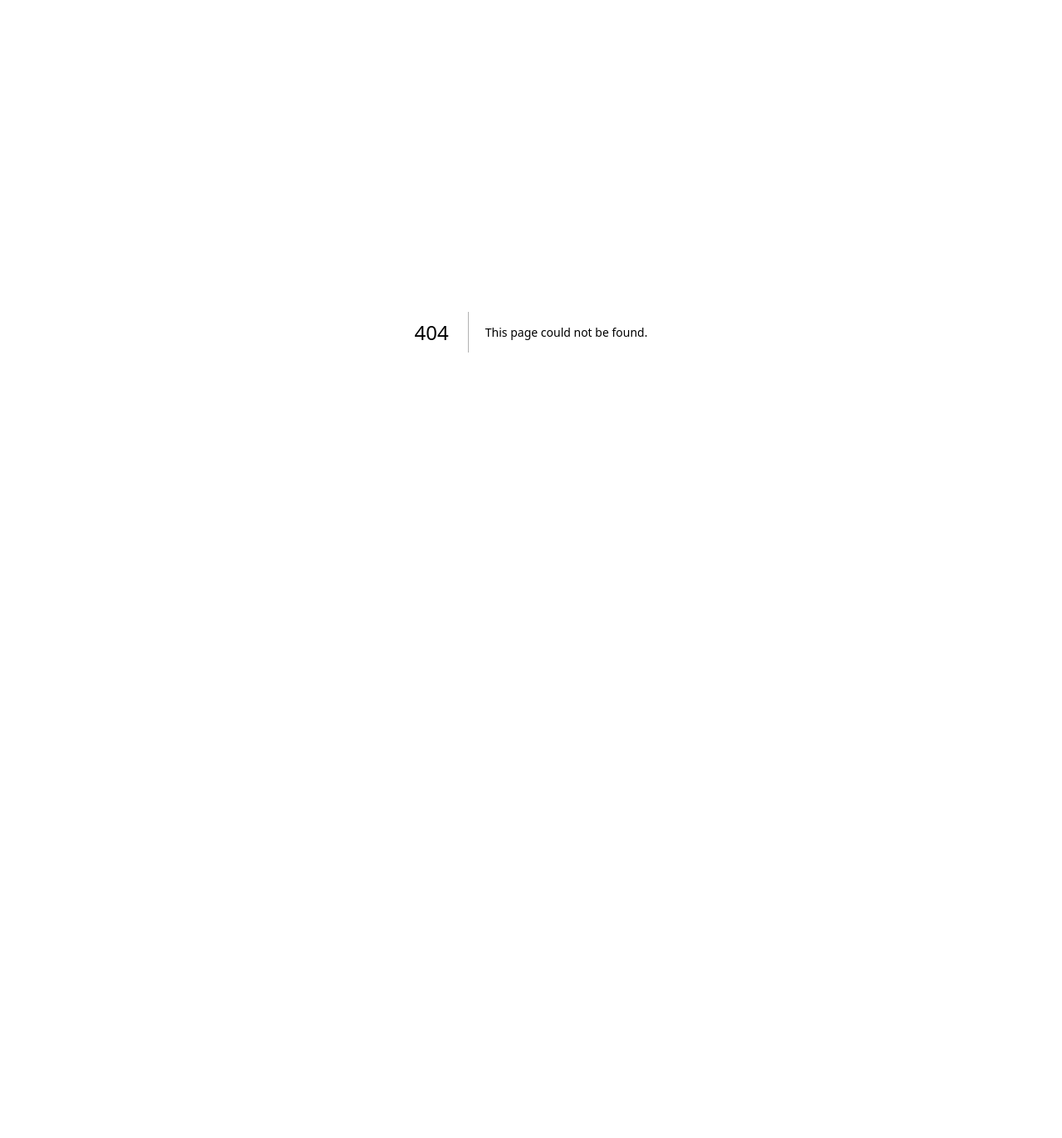
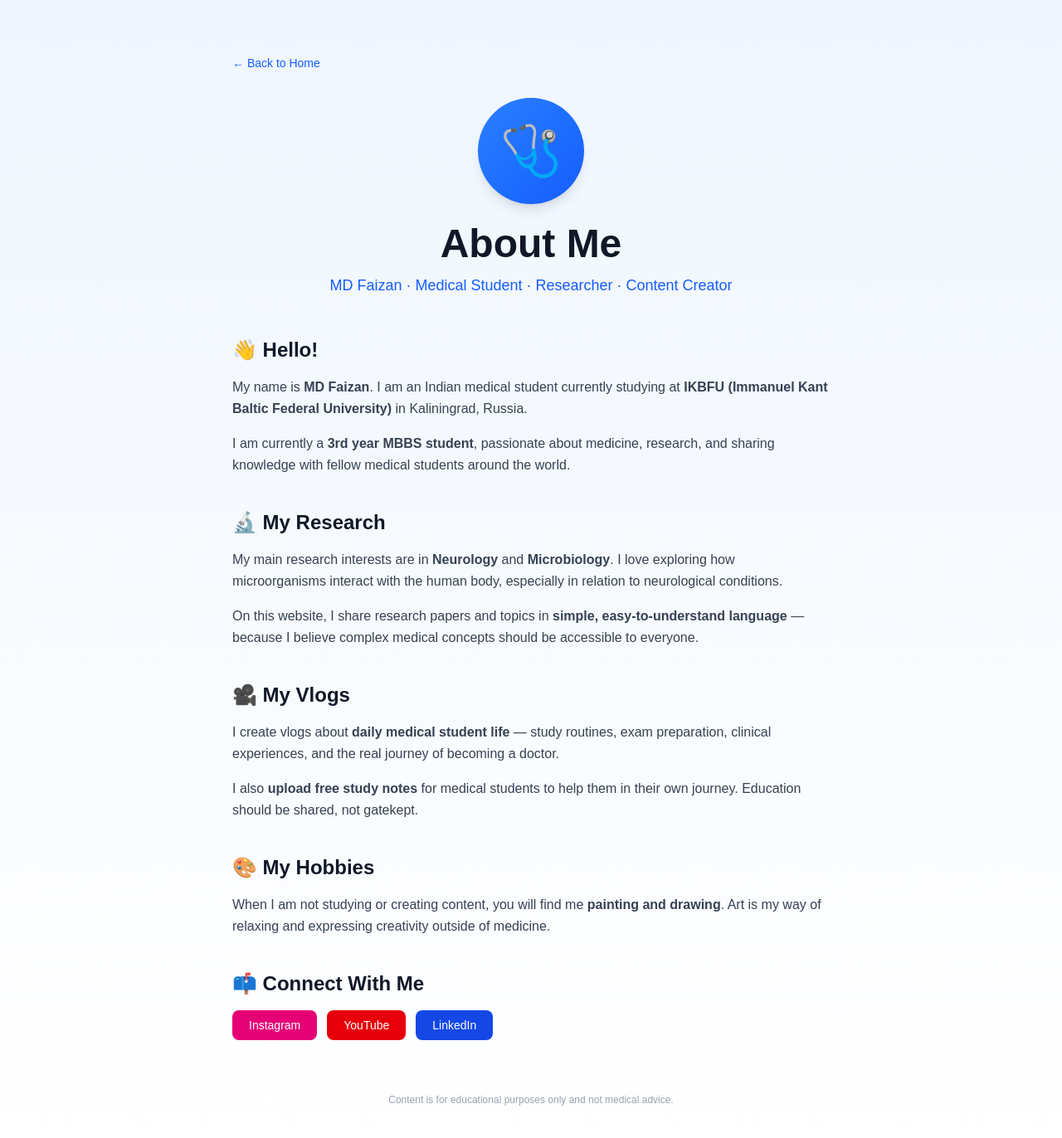
Before and after one commit to mdfaizan220163/med-student-site, a Next.js app: page /about in a window 1280 px wide. Before the commit this address had no page. Shown: the top 1372 px of the page at 83% size. Before the commit the page ends 800 px from the top, so only its background shows below. Built offline with nearby package versions, Linux system fonts and the light colour scheme.

Commit message:
Add About Me page

```diff
--- /dev/null
+++ b/app/about/page.tsx
@@ -0,0 +1,120 @@
+import Link from "next/link";
+
+export default function AboutPage() {
+  return (
+    <main className="min-h-screen bg-gradient-to-b from-blue-50 to-white">
+      <div className="max-w-3xl mx-auto px-6 py-16">
+
+        {/* Back link */}
+        <Link
+          href="/"
+          className="text-blue-600 hover:underline text-sm mb-8 inline-block"
+        >
+          ← Back to Home
+        </Link>
+
+        {/* Header */}
+        <div className="text-center mb-12">
+          <div className="w-32 h-32 mx-auto mb-6 rounded-full bg-gradient-to-br from-blue-500 to-blue-600 flex items-center justify-center text-6xl shadow-lg">
+            🩺
+          </div>
+          <h1 className="text-4xl md:text-5xl font-bold text-gray-900 mb-3">
+            About Me
+          </h1>
+          <p className="text-lg text-blue-600 font-medium">
+            MD Faizan · Medical Student · Researcher · Content Creator
+          </p>
+        </div>
+
+        {/* Intro */}
+        <section className="mb-10">
+          <h2 className="text-2xl font-bold text-gray-900 mb-4">👋 Hello!</h2>
+          <p className="text-gray-700 leading-relaxed mb-4">
+            My name is <strong>MD Faizan</strong>. I am an Indian medical student
+            currently studying at <strong>IKBFU (Immanuel Kant Baltic Federal University)</strong> in
+            Kaliningrad, Russia.
+          </p>
+          <p className="text-gray-700 leading-relaxed">
+            I am currently a <strong>3rd year MBBS student</strong>, passionate about
+            medicine, research, and sharing knowledge with fellow medical students around the world.
+          </p>
+        </section>
+
+        {/* Research */}
+        <section className="mb-10">
+          <h2 className="text-2xl font-bold text-gray-900 mb-4">🔬 My Research</h2>
+          <p className="text-gray-700 leading-relaxed mb-4">
+            My main research interests are in <strong>Neurology</strong> and <strong>Microbiology</strong>.
+            I love exploring how microorganisms interact with the human body, especially
+            in relation to neurological conditions.
+          </p>
+          <p className="text-gray-700 leading-relaxed">
+            On this website, I share research papers and topics in <strong>simple, easy-to-understand language</strong> —
+            because I believe complex medical concepts should be accessible to everyone.
+          </p>
+        </section>
+
+        {/* Vlogging */}
+        <section className="mb-10">
+          <h2 className="text-2xl font-bold text-gray-900 mb-4">🎥 My Vlogs</h2>
+          <p className="text-gray-700 leading-relaxed mb-4">
+            I create vlogs about <strong>daily medical student life</strong> —
+            study routines, exam preparation, clinical experiences, and the real journey
+            of becoming a doctor.
+          </p>
+          <p className="text-gray-700 leading-relaxed">
+            I also <strong>upload free study notes</strong> for medical students to help them
+            in their own journey. Education should be shared, not gatekept.
+          </p>
+        </section>
+
+        {/* Hobbies */}
+        <section className="mb-10">
+          <h2 className="text-2xl font-bold text-gray-900 mb-4">🎨 My Hobbies</h2>
+          <p className="text-gray-700 leading-relaxed">
+            When I am not studying or creating content, you will find me
+            <strong> painting and drawing</strong>. Art is my way of relaxing
+            and expressing creativity outside of medicine.
+          </p>
+        </section>
+
+        {/* Contact */}
+        <section className="mb-10">
+          <h2 className="text-2xl font-bold text-gray-900 mb-4">📫 Connect With Me</h2>
+          <div className="flex flex-wrap gap-3">
+            <a
+              href="https://instagram.com/flar.orc.067"
+              target="_blank"
+              rel="noopener noreferrer"
+              className="px-5 py-2 bg-pink-600 text-white rounded-lg hover:bg-pink-700 transition-colors text-sm font-medium"
+            >
+              Instagram
+            </a>
+            <a
+              href="https://youtube.com/@medicosfaizan"
+              target="_blank"
+              rel="noopener noreferrer"
+              className="px-5 py-2 bg-red-600 text-white rounded-lg hover:bg-red-700 transition-colors text-sm font-medium"
+            >
+              YouTube
+            </a>
+            <a
+              href="https://www.linkedin.com/in/md-faizan-b285442a8"
+              target="_blank"
+              rel="noopener noreferrer"
+              className="px-5 py-2 bg-blue-700 text-white rounded-lg hover:bg-blue-800 transition-colors text-sm font-medium"
+            >
+              LinkedIn
+            </a>
+          </div>
+        </section>
+
+        {/* Disclaimer */}
+        <p className="text-xs text-gray-400 text-center mt-16">
+          Content is for educational purposes only and not medical advice.
+        </p>
+
+      </div>
+    </main>
+  );
+}
```
